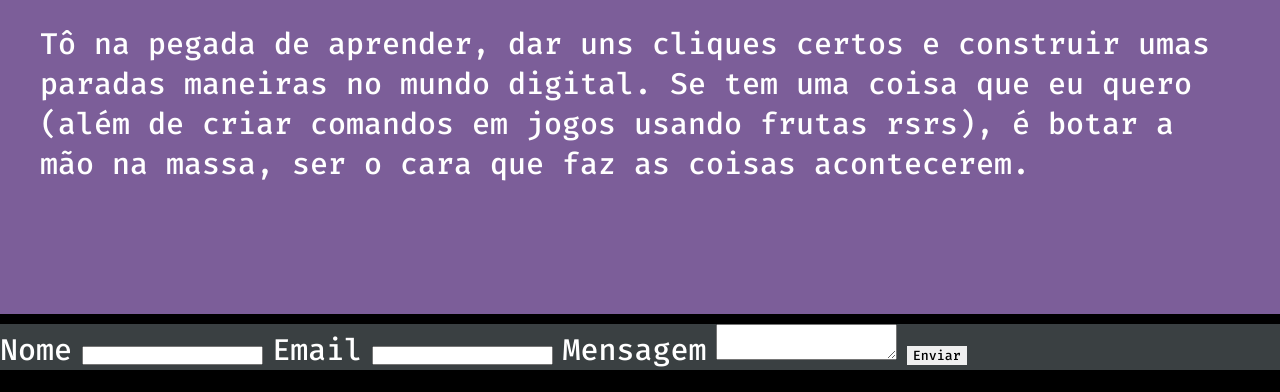
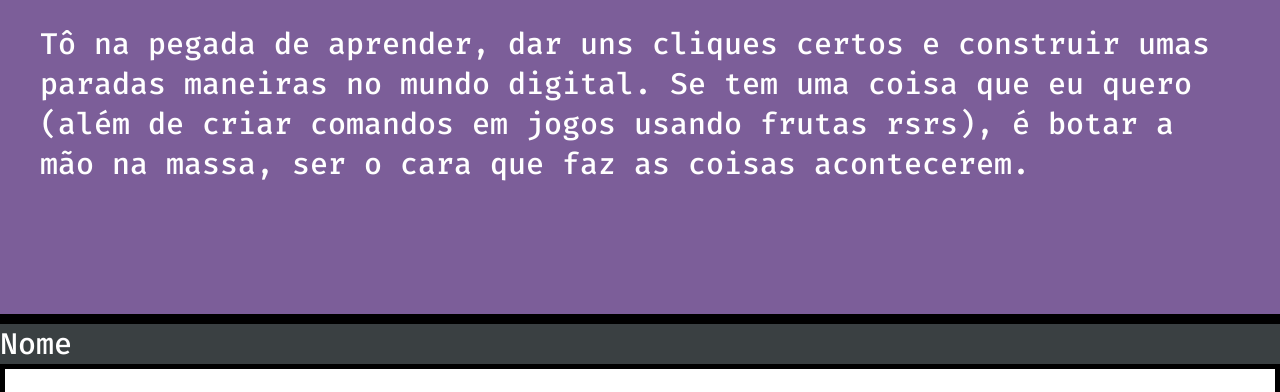
Before and after one commit to Lengd3v/Lengd3v.github.io, a plain HTML site: page index.html in a window 1280 px wide. Shown: the part 2926-3318 px from the top of the page. Drawn offline with Linux system fonts and the light colour scheme.

Commit message:
Create the main-input component

```diff
--- /dev/null
+++ b/css/components/main-input.css
@@ -0,0 +1,9 @@
+.main-input {
+    box-sizing: border-box;
+    border: 5px solid #000 ;
+    font-size: 30px;
+    height: 50px;
+    width: 100%;
+    padding-left: 5px;
+    padding-right: 5px;
+}
--- a/index.html
+++ b/index.html
@@ -36,6 +36,7 @@
         <link rel="stylesheet" href="css/components/node-card.css">
         <link rel="stylesheet" href="css/components/main-footer.css">
         <link rel="stylesheet" href="css/components/main-label.css">
+        <link rel="stylesheet" href="css/components/main-input.css">
 
 
 
```
